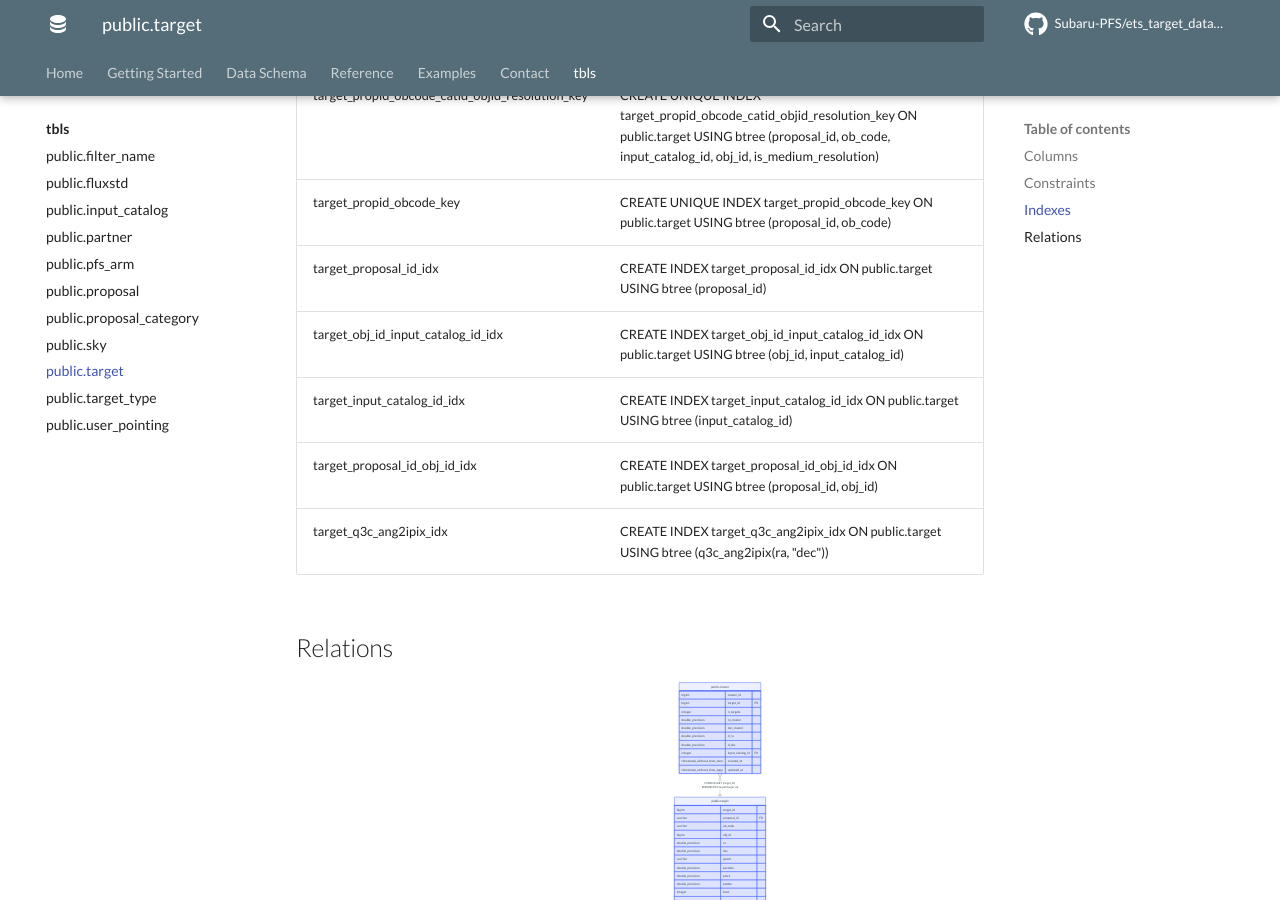
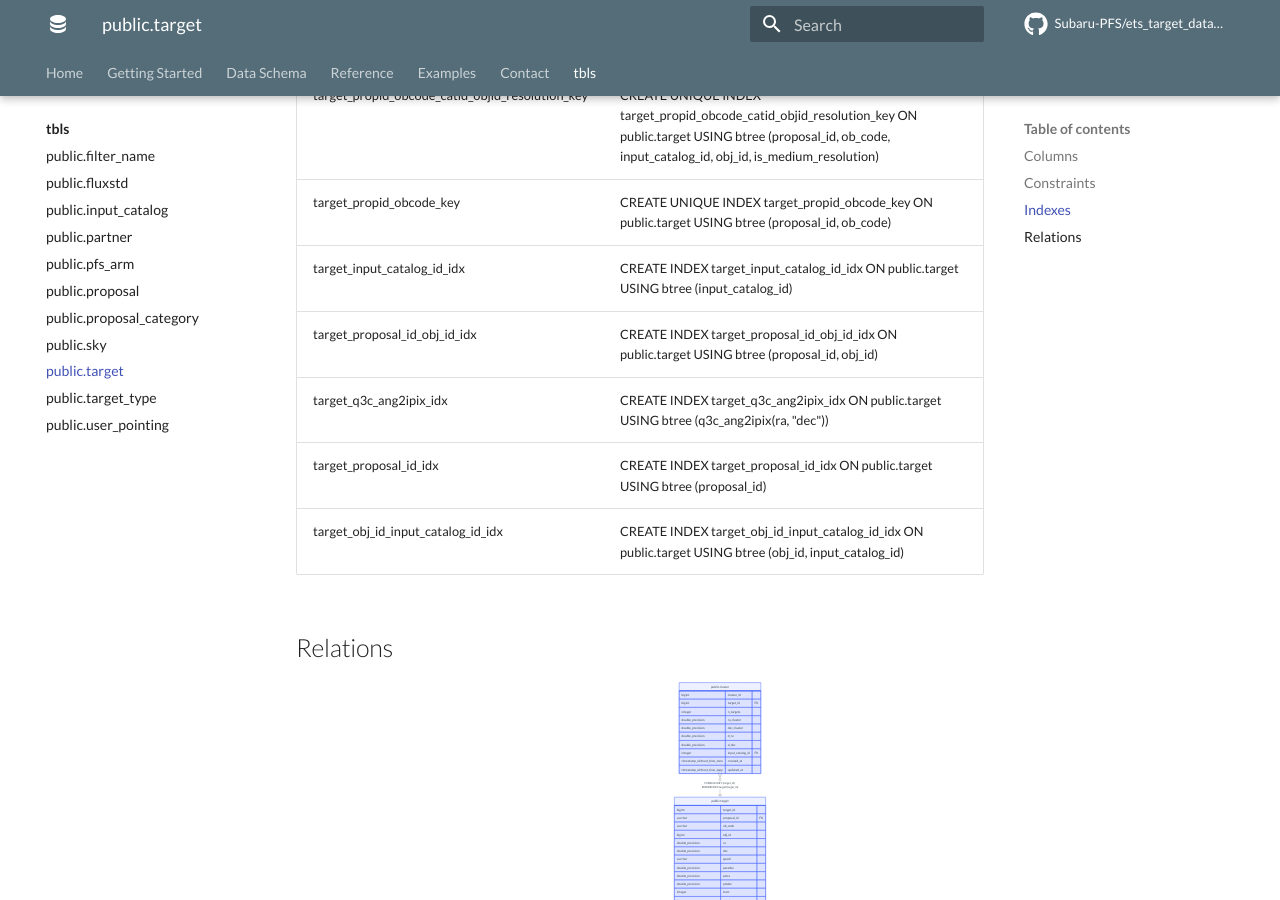
Before and after one commit to Subaru-PFS/ets_target_database, an MkDocs documentation site: the page built from docs/tbls/public.target.md, in a window 1280 px wide and 900 px high, scrolled down 8012 px. Built offline with MkDocs 1.6.1 and Material for MkDocs 9.7.7, drawn with Linux system fonts in a browser that asks for light colours; plug-ins that fetch from the network failed and are left out; comment, search, counter and statistics services are not loaded.

```diff
--- a/docs/tbls/public.target.md
+++ b/docs/tbls/public.target.md
@@ -121,11 +121,11 @@
 | target_pkey | CREATE UNIQUE INDEX target_pkey ON public.target USING btree (target_id) |
 | target_propid_obcode_catid_objid_resolution_key | CREATE UNIQUE INDEX target_propid_obcode_catid_objid_resolution_key ON public.target USING btree (proposal_id, ob_code, input_catalog_id, obj_id, is_medium_resolution) |
 | target_propid_obcode_key | CREATE UNIQUE INDEX target_propid_obcode_key ON public.target USING btree (proposal_id, ob_code) |
-| target_proposal_id_idx | CREATE INDEX target_proposal_id_idx ON public.target USING btree (proposal_id) |
-| target_obj_id_input_catalog_id_idx | CREATE INDEX target_obj_id_input_catalog_id_idx ON public.target USING btree (obj_id, input_catalog_id) |
 | target_input_catalog_id_idx | CREATE INDEX target_input_catalog_id_idx ON public.target USING btree (input_catalog_id) |
 | target_proposal_id_obj_id_idx | CREATE INDEX target_proposal_id_obj_id_idx ON public.target USING btree (proposal_id, obj_id) |
 | target_q3c_ang2ipix_idx | CREATE INDEX target_q3c_ang2ipix_idx ON public.target USING btree (q3c_ang2ipix(ra, "dec")) |
+| target_proposal_id_idx | CREATE INDEX target_proposal_id_idx ON public.target USING btree (proposal_id) |
+| target_obj_id_input_catalog_id_idx | CREATE INDEX target_obj_id_input_catalog_id_idx ON public.target USING btree (obj_id, input_catalog_id) |
 
 ## Relations
 
```
Also changed, not shown: docs/tbls/public.fluxstd.md (+1 -1 lines), docs/tbls/public.sky.md (+1 -1 lines), 1 other file.
